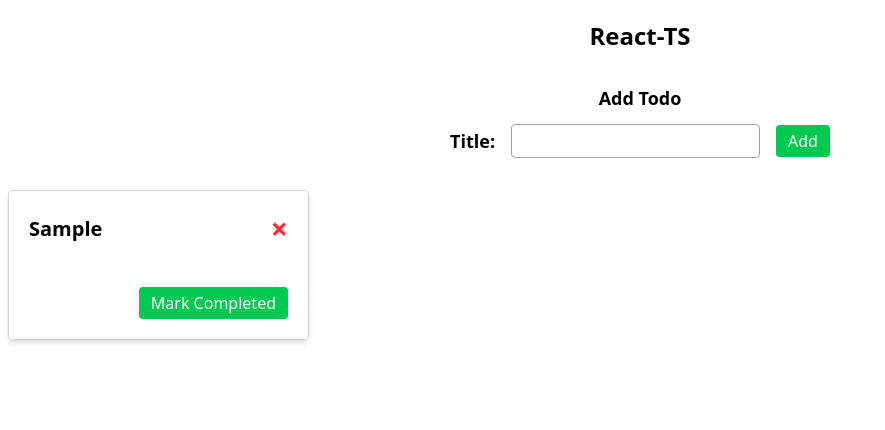
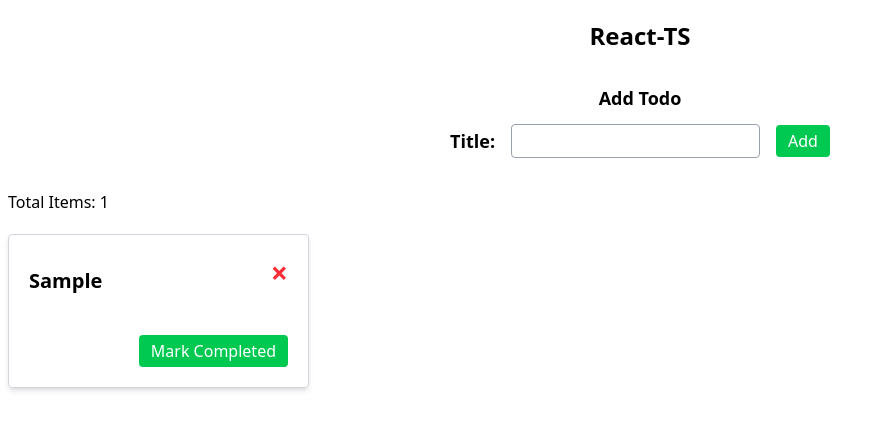
Before and after one commit to alonzojoe/ad-ts, a React (Vite) app: page / in a window 1280 px wide. Both pictures are taken after typing "Sample" into the empty fields and a click on the button "Add". Shown: the top 430 px of the page, without its empty margins (0-885 px from the left). Built offline with nearby package versions, Linux system fonts and the light colour scheme.

Commit message:
create a custom hook useTodoContext, refactor: TodoForm and TodoLists implement the created hook on each

```diff
--- a/src/components/Todos/TodoForm.tsx
+++ b/src/components/Todos/TodoForm.tsx
@@ -1,11 +1,9 @@
 import { type FormEvent, useRef } from "react";
-import { useContext } from "react";
-import TodoContext from "../../context/todo/todo-context";
-import type { ITodoContext } from "../../types/@types.todo";
+import useTodoContext from "../../context/todo/hook/useTodoContext";
 
 const TodoForm = () => {
   const titleRef = useRef<HTMLInputElement>(null);
-  const { addTodo } = useContext(TodoContext) as ITodoContext;
+  const { addTodo } = useTodoContext();
 
   const handleSubmit = (e: FormEvent<HTMLFormElement>) => {
     e.preventDefault();
--- a/src/components/Todos/TodoLists.tsx
+++ b/src/components/Todos/TodoLists.tsx
@@ -1,12 +1,14 @@
-import { useContext } from "react";
-import TodoContext from "../../context/todo/todo-context";
-import type { ITodoContext, ITodo } from "../../types/@types.todo";
+import type { ITodo } from "../../types/@types.todo";
+import useTodoContext from "../../context/todo/hook/useTodoContext";
 
 const TodoLists = () => {
-  const { todos } = useContext(TodoContext) as ITodoContext;
+  const { todos } = useTodoContext();
 
   return (
     <div className="my-5 w-full max-w-7xl py-3 px-2 grid grid-cols-1 md:grid-cols-3 xl:grid-cols-4 gap-5">
+      <div className="col-span-full text-left">
+        <h3>Total Items: {todos.length}</h3>
+      </div>
       {todos.length === 0 ? (
         <div className="col-span-full text-center">
           No record(s) found. Add Some?
@@ -23,7 +25,7 @@ type TodoItem = {
 };
 
 const TodoItem = ({ todo }: TodoItem) => {
-  const { deleteTodo, toggleTodo } = useContext(TodoContext) as ITodoContext;
+  const { deleteTodo, toggleTodo } = useTodoContext();
 
   const labelText = todo.completed ? "Undo" : "Mark Completed";
 
@@ -31,9 +33,9 @@ const TodoItem = ({ todo }: TodoItem) => {
 
   return (
     <div className="p-5 border border-gray-300 rounded shadow-md">
-      <div className="flex justify-between items-center">
+      <div className="flex justify-between">
         <span
-          className={`font-semibold text-xl ${
+          className={`font-semibold text-xl mt-3 ${
             todo.completed ? "line-through" : ""
           }`}
         >
--- /dev/null
+++ b/src/context/todo/hook/useTodoContext.ts
@@ -0,0 +1,15 @@
+import { useContext } from "react"
+import TodoContext from "../todo-context"
+import type { ITodoContext } from "../../../types/@types.todo"
+
+const useTodoContext = () => {
+    const context = useContext(TodoContext) as ITodoContext;
+
+    if (!context) {
+        throw new Error("The AppContext must be within an TodoProvider");
+    }
+
+    return context;
+}
+
+export default useTodoContext
```
